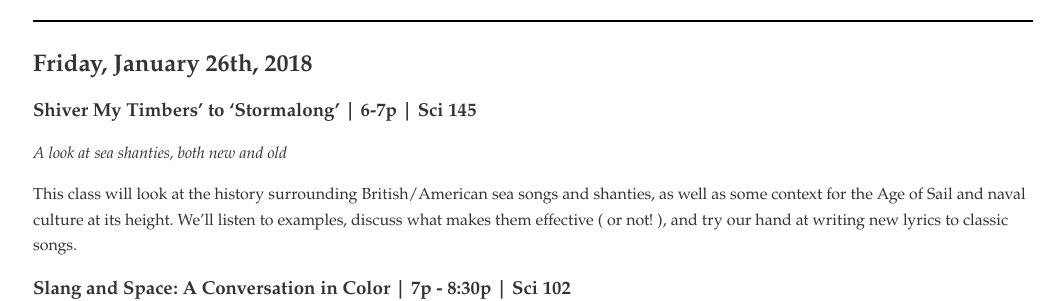
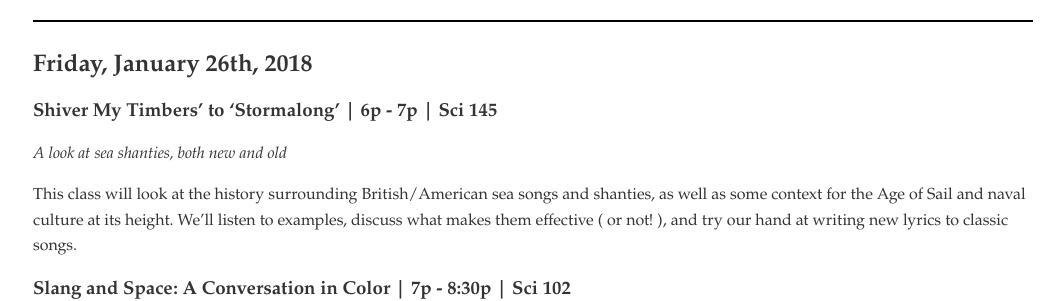
Before and after one commit to emmaremy/peripeteia, a Jekyll site: the page built from 2018/index.md, in a window 1280 px wide and 900 px high. Shown: the part 290-591 px from the top of the window, without its empty margins (107-1171 px from the left). Built offline with Jekyll 4.4.1, drawn with Linux system fonts in a browser that asks for light colours; some of the changed text lies outside the part shown.

Commit message:
Update index.md

```diff
--- a/2018/index.md
+++ b/2018/index.md
@@ -5,7 +5,7 @@ title: Peripeteia 2018
 
 ## Friday, January 26th, 2018
 
-### Shiver My Timbers' to 'Stormalong' | 6-7p | Sci 145
+### Shiver My Timbers' to 'Stormalong' | 6p - 7p | Sci 145
 
 _A look at sea shanties, both new and old_
 
@@ -134,7 +134,7 @@ _Trash and compost and recycling talking actually_
 We spent the last semester reading trashy books and we want to share what we've learned! Some questions we'll try to answer -- How much do those new waste bins in the dorms cost? What if everything we used, from our backpacks to our phones to our slippers, were food? Does what you put in the recycling really get recycled? Please, please come, this is something we actually care a lot about, and we want to show you why! We'll even end with a hands-on activity with clean trash we've collected around campus! Yes, we actually went around doing that…
 
 
-### Intro to Vim - A Flexible Text Editor | 1p-2p | McCabe 306
+### Intro to Vim - A Flexible Text Editor | 1p - 2p | McCabe 306
 
 _Learn how to write/type/code quickly with Vim!_
 
```
